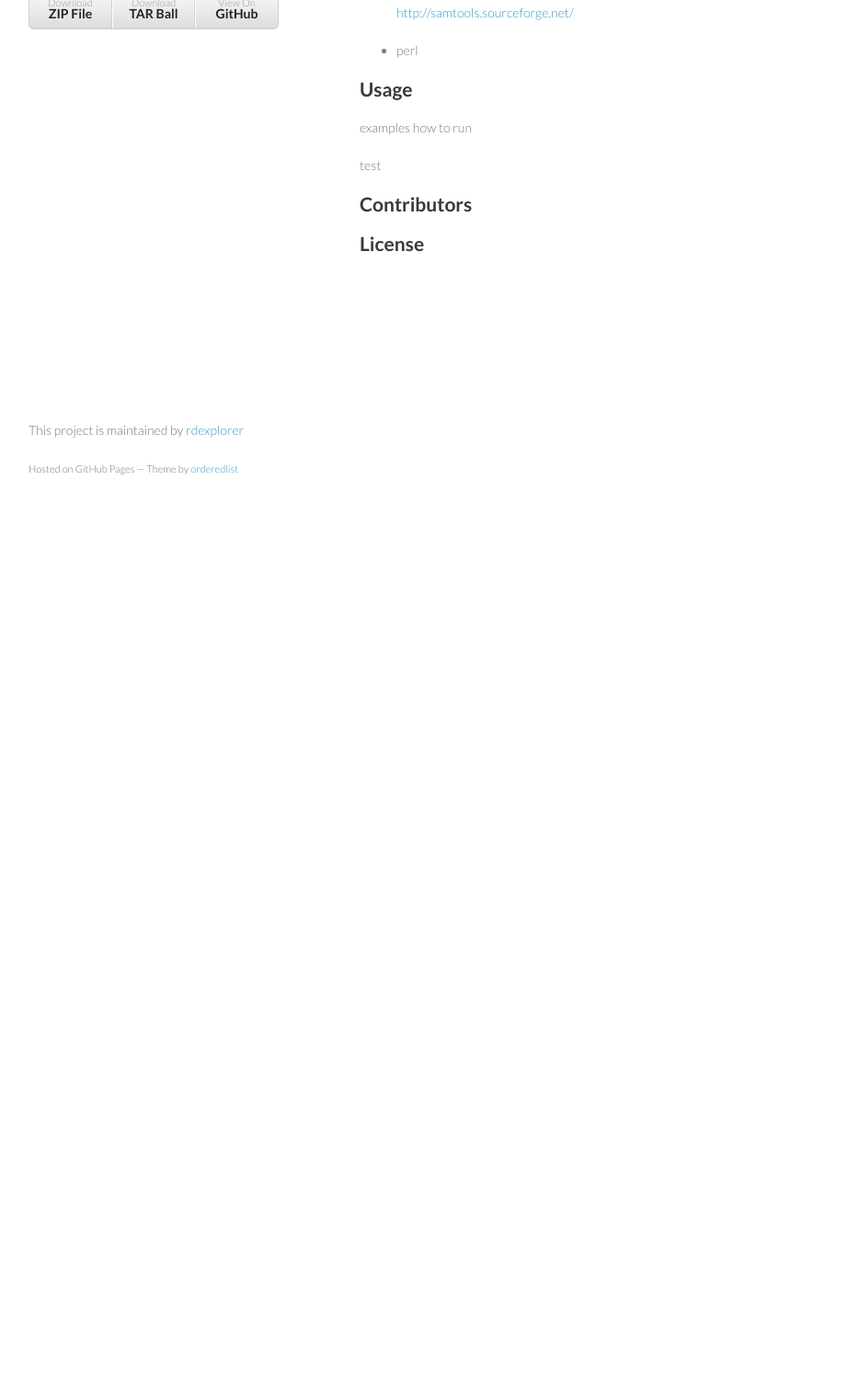
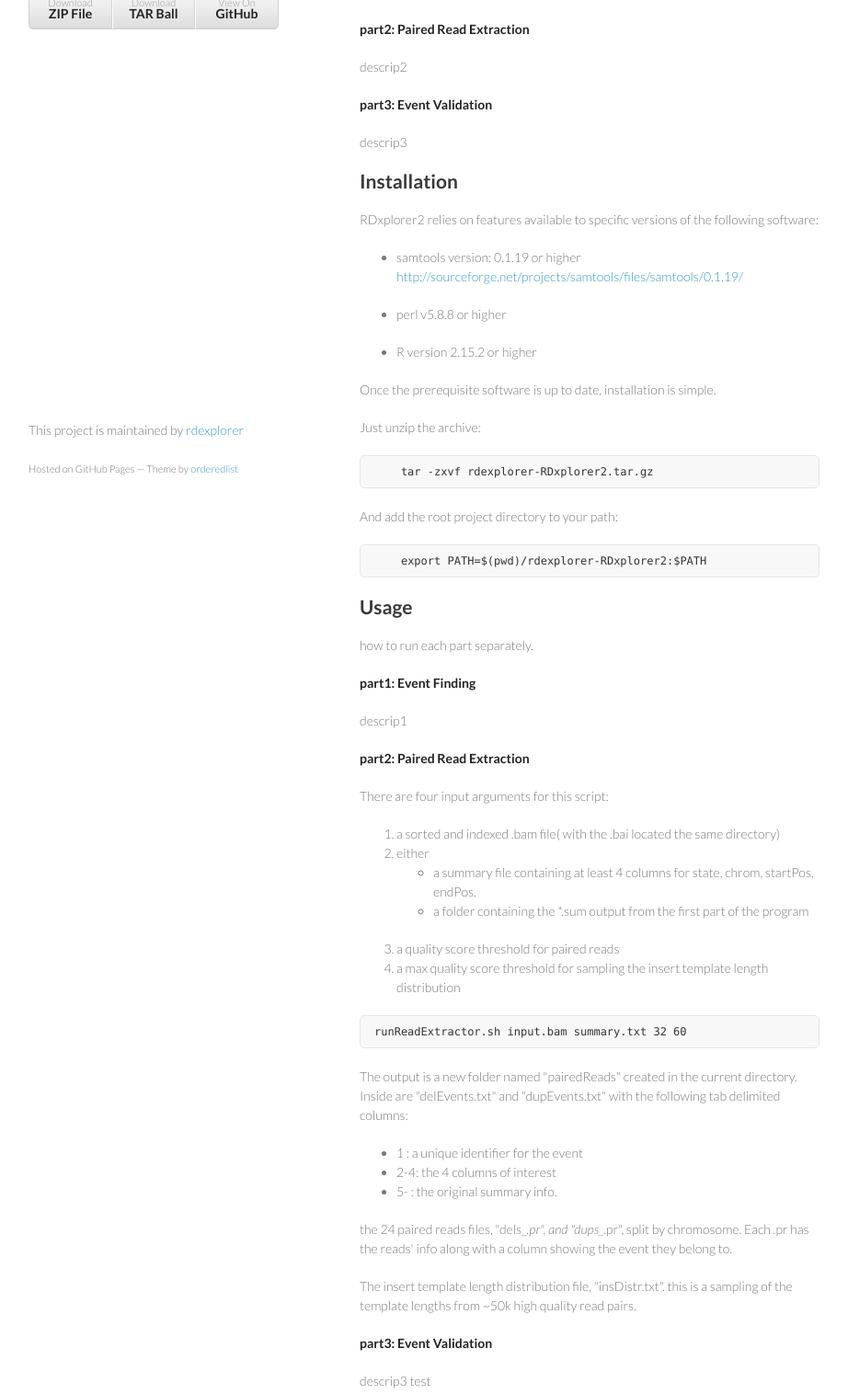
Before and after one commit to rdexplorer/RDxplorer2, a plain HTML site: page index.html in a window 1280 px wide. Shown: the part 211-1727 px from the top of the page at 92% size, without its empty margins (179-1101 px from the left). Before the commit the page ends 800 px from the top, so only its background shows below. Drawn offline with Linux system fonts and the light colour scheme.

```diff
--- a/index.html
+++ b/index.html
@@ -31,23 +31,89 @@
         <h1>
 <a id="rdxplorer2" class="anchor" href="#rdxplorer2" aria-hidden="true"><span class="octicon octicon-link"></span></a>RDxplorer2</h1>
 
-<p>write description</p>
+<p>what does the program do?</p>
+
+<p><strong>part1:  Event Finding</strong></p>
+
+<p>descrip1</p>
+
+<p><strong>part2:  Paired Read Extraction</strong></p>
+
+<p>descrip2</p>
+
+<p><strong>part3:  Event Validation</strong></p>
+
+<p>descrip3</p>
 
 <h2>
 <a id="installation" class="anchor" href="#installation" aria-hidden="true"><span class="octicon octicon-link"></span></a>Installation</h2>
 
+<p>RDxplorer2 relies on features available to specific versions of the following software:</p>
+
 <ul>
-<li><p>samtools<br>
-<a href="http://samtools.sourceforge.net/">http://samtools.sourceforge.net/</a></p></li>
-<li><p>perl</p></li>
+<li><p>samtools version: 0.1.19 or higher
+<a href="http://sourceforge.net/projects/samtools/files/samtools/0.1.19/">http://sourceforge.net/projects/samtools/files/samtools/0.1.19/</a></p></li>
+<li><p>perl v5.8.8 or higher</p></li>
+<li><p>R version 2.15.2 or higher</p></li>
 </ul>
+
+<p>Once the prerequisite software is up to date, installation is simple.</p>
+
+<p>Just unzip the archive:</p>
+
+<div class="highlight highlight-bash"><pre>    tar -zxvf rdexplorer-RDxplorer2.tar.gz </pre></div>
+
+<p>And add the root project directory to your path:</p>
+
+<div class="highlight highlight-bash"><pre>    <span class="pl-k">export</span> PATH=<span class="pl-s"><span class="pl-pds">$(</span><span class="pl-c1">pwd</span><span class="pl-pds">)</span></span>/rdexplorer-RDxplorer2:<span class="pl-smi">$PATH</span></pre></div>
 
 <h2>
 <a id="usage" class="anchor" href="#usage" aria-hidden="true"><span class="octicon octicon-link"></span></a>Usage</h2>
 
-<p>examples how to run</p>
+<p>how to run each part separately.</p>
 
-<p>test</p>
+<p><strong>part1:  Event Finding</strong></p>
+
+<p>descrip1</p>
+
+<p><strong>part2:  Paired Read Extraction</strong></p>
+
+<p>There are four input arguments for this script: </p>
+
+<ol>
+<li>a sorted and indexed .bam file( with the .bai located the same directory)</li>
+<li>either
+
+<ul>
+<li>a summary file containing at least 4 columns for state, chrom, startPos, endPos.</li>
+<li>a folder containing the *.sum output from the first part of the program</li>
+</ul>
+</li>
+<li>a quality score threshold for paired reads</li>
+<li>a max quality score threshold for sampling the insert template length distribution</li>
+</ol>
+
+<div class="highlight highlight-bash"><pre>runReadExtractor.sh input.bam summary.txt 32 60</pre></div>
+
+<p>The output is a new folder named "pairedReads" created in the current directory.<br>
+Inside are "delEvents.txt" and "dupEvents.txt" with the following tab delimited columns:</p>
+
+<ul>
+<li>1  : a unique identifier for the event</li>
+<li>2-4: the 4 columns of interest</li>
+<li>5- : the original summary info.</li>
+</ul>
+
+<p>the 24 paired reads files, "dels_<em>.pr", and "dups_</em>.pr", split by chromosome.
+Each .pr has the reads' info along with a column showing the event they belong to. </p>
+
+<p>The insert template length distribution file, "insDistr.txt".  this is a sampling of the
+template lengths from ~50k high quality read pairs.</p>
+
+<p><strong>part3:  Event Validation</strong></p>
+
+<p>descrip3
+test</p>
 
 <h2>
 <a id="contributors" class="anchor" href="#contributors" aria-hidden="true"><span class="octicon octicon-link"></span></a>Contributors</h2>
```
Also changed, not shown: params.json (+1 -1 lines).
